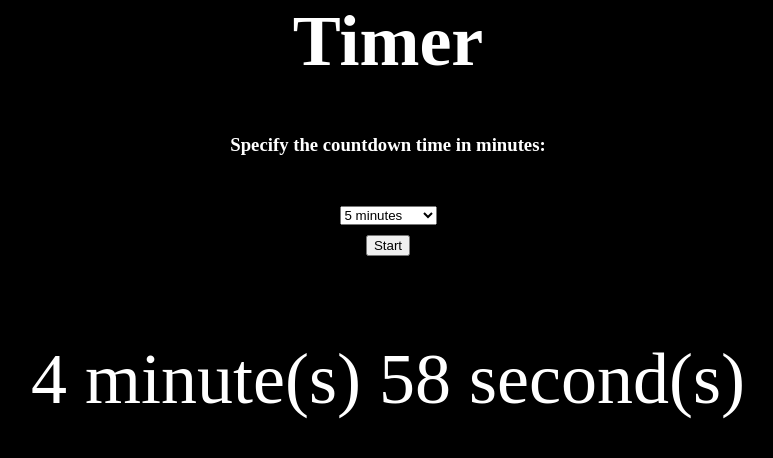
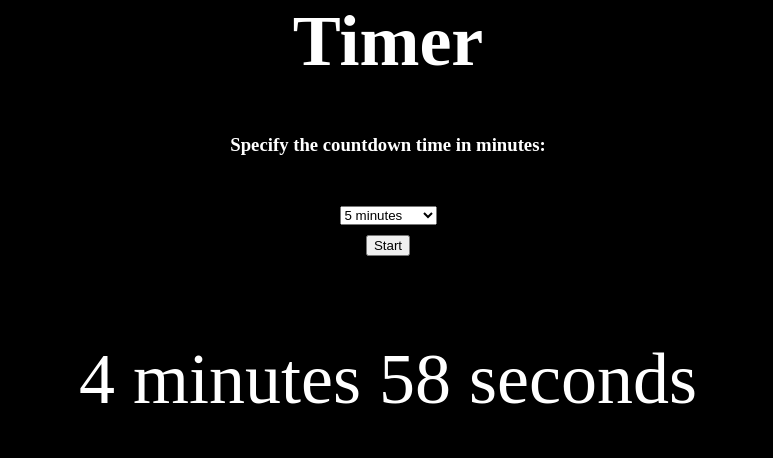
Before and after one commit to neiltucker/timer, a plain HTML site: page index.html in a window 1280 px wide. Both pictures are taken after a click on the button "Start". Shown: the whole page, without its empty margins (252-1025 px from the left). Drawn offline with Linux system fonts and the light colour scheme.

Commit message:
Update index.html

```diff
--- a/index.html
+++ b/index.html
@@ -74,15 +74,15 @@
       var seconds = time * 60;
 
       // Set the countdown element to the initial time
-      document.getElementById("countdown").innerHTML = time + " minute(s)";
+      document.getElementById("countdown").innerHTML = time + " minutes";
 
       // Set the interval to update the countdown every second
       var interval = setInterval(function() {
         seconds--;
         var minutes = Math.floor(seconds / 60);
         var remainingSeconds = seconds % 60;
-        document.title = minutes + " minute(s)  " + remainingSeconds + " second(s)";
-        document.getElementById("countdown").innerHTML = minutes + " minute(s)  " + remainingSeconds + " second(s)";
+        document.title = minutes + " minutes  " + remainingSeconds + " seconds";
+        document.getElementById("countdown").innerHTML = minutes + " minutes  " + remainingSeconds + " seconds";
         if (seconds == 0) {
           clearInterval(interval);
           document.getElementById("countdown").innerHTML = "Time is up!";
```
